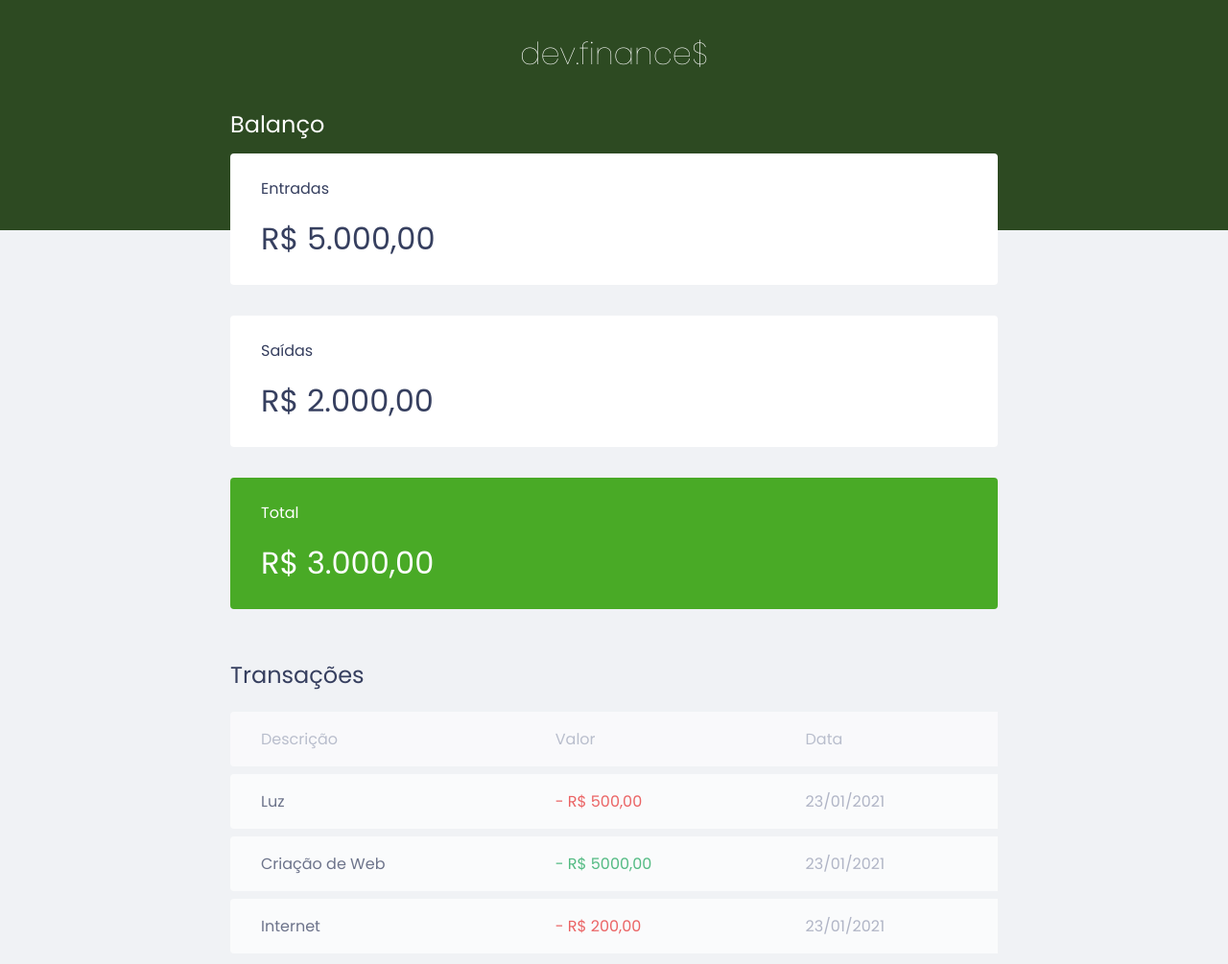
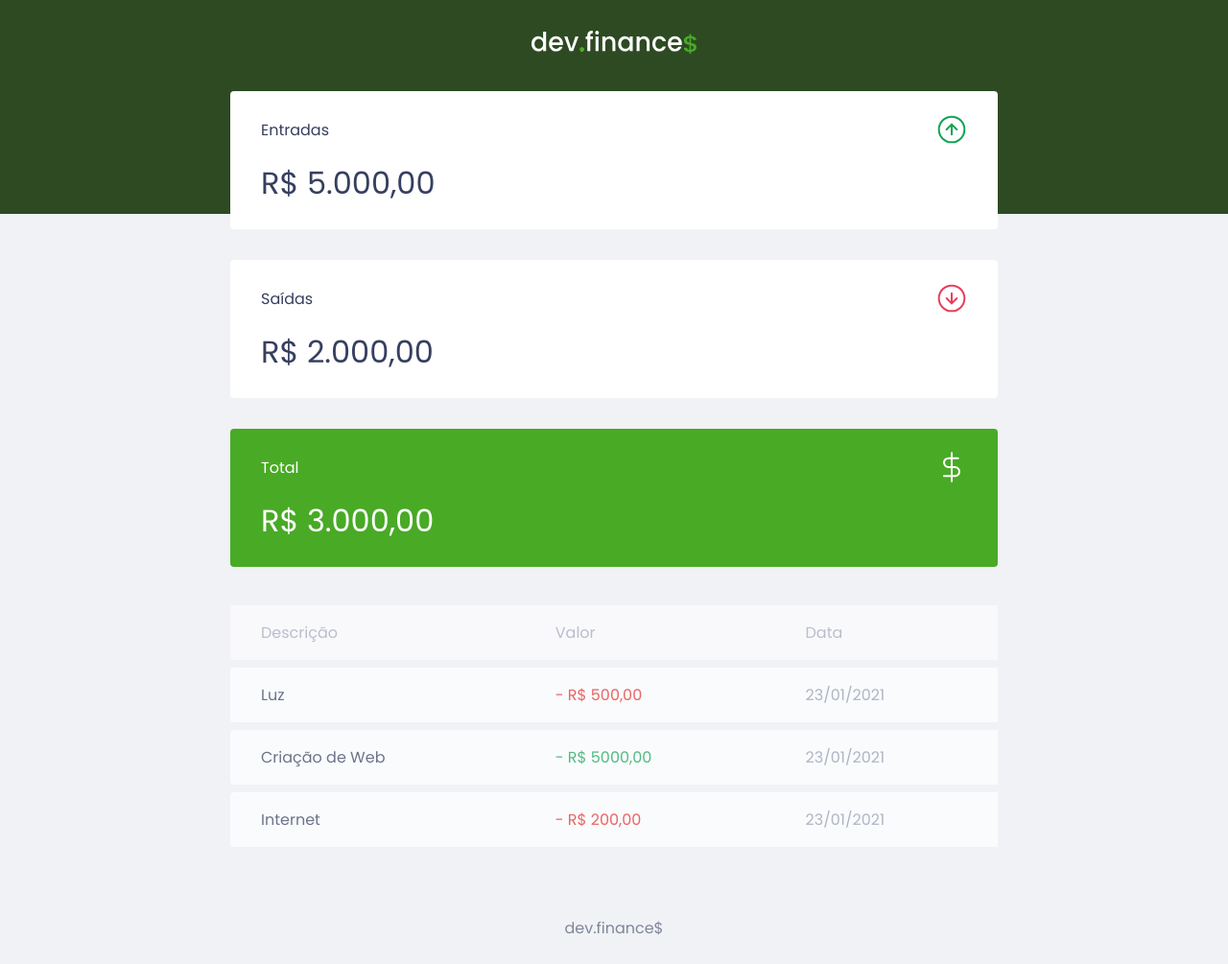
Before and after one commit to oliveirarennan/dev-finances, a plain HTML site: page src/index.html in a window 1280 px wide. Shown: the top 1005 px of the page at 96% size. Drawn offline with Linux system fonts and the light colour scheme.

Commit message:
ui update

```diff
--- a/src/css/styles.css
+++ b/src/css/styles.css
@@ -6,6 +6,9 @@
   --green-foreground: #49AA26;
   --darkblue-text: #363f5F;
   --lightblue-text: #969cb3;
+
+  --income:#12a454;
+  --expanse: #e92929;
 }
 *{
   margin: 0;
@@ -16,6 +19,18 @@
 body{
   background: var(--white-background);
   font-family: 'Poppins', Arial, Helvetica, sans-serif
+}
+
+.sr-only{
+  position: absolute;
+  width: 1px;
+  height: 1px;
+  padding: 0;
+  margin: 1px;
+  overflow: hidden;
+  clip: rect(0,0,0,0);
+  white-space: nowrap;
+  border-width: 0;
 }
 
 h2{
@@ -62,6 +77,10 @@ header {
 .card h3{
   font-weight: normal;
   font-size: 1rem;
+  display: flex;
+  align-items: center;
+  justify-content: space-between;
+
 }
 
 .card p {
@@ -113,11 +132,11 @@ td.description{
 }
 
 td.income{
-  color: #12a454;
+  color: var(--income);
 }
 
 td.expanse{
-  color: #e92929;
+  color: var(--expanse);
 }
 
 footer{
--- a/src/index.html
+++ b/src/index.html
@@ -17,26 +17,36 @@
 <body>
 
   <header>
-    <h1 id="logo">dev.finance$</h1>
+    <img src="img/logo.svg" alt="Logo Dev Finance">
   </header>
 
   <main class="container">
 
     <section id="balance">
-      <h2>Balanço</h2>
+      <h2 class="sr-only">Balanço</h2>
 
       <div class="card">
-        <h3>Entradas</h3>
+        <h3>
+          <span>Entradas</span>
+          <img src="img/income.svg" alt="Imagem de entradas">
+
+        </h3>
         <p>R$ 5.000,00</p>
       </div>
 
       <div class="card">
-        <h3>Saídas</h2>
+        <h3>
+          <span>Saídas</span>
+          <img src="img/expense.svg" alt="Imagem de saidas">
+        </h3>
           <p>R$ 2.000,00</p>
       </div>
 
       <div class="card total">
-        <h3>Total</h2>
+        <h3>
+          <span>Total</span>
+          <img src="img/total.svg" alt="Imagem de total">
+        </h3>
           <p>R$ 3.000,00</p>
       </div>
 
@@ -44,7 +54,7 @@
     </section>
 
     <section id="transaction">
-      <h2>Transações</h2>
+      <h2 class="sr-only">Transações</h2>
 
       <table id="data-table">
         <thead>
```
Also changed, not shown: src/img/expense.svg (added), src/img/income.svg (added), src/img/logo.svg (added), src/img/minus.svg (added), src/img/plus.svg (added), src/img/total.svg (added).
